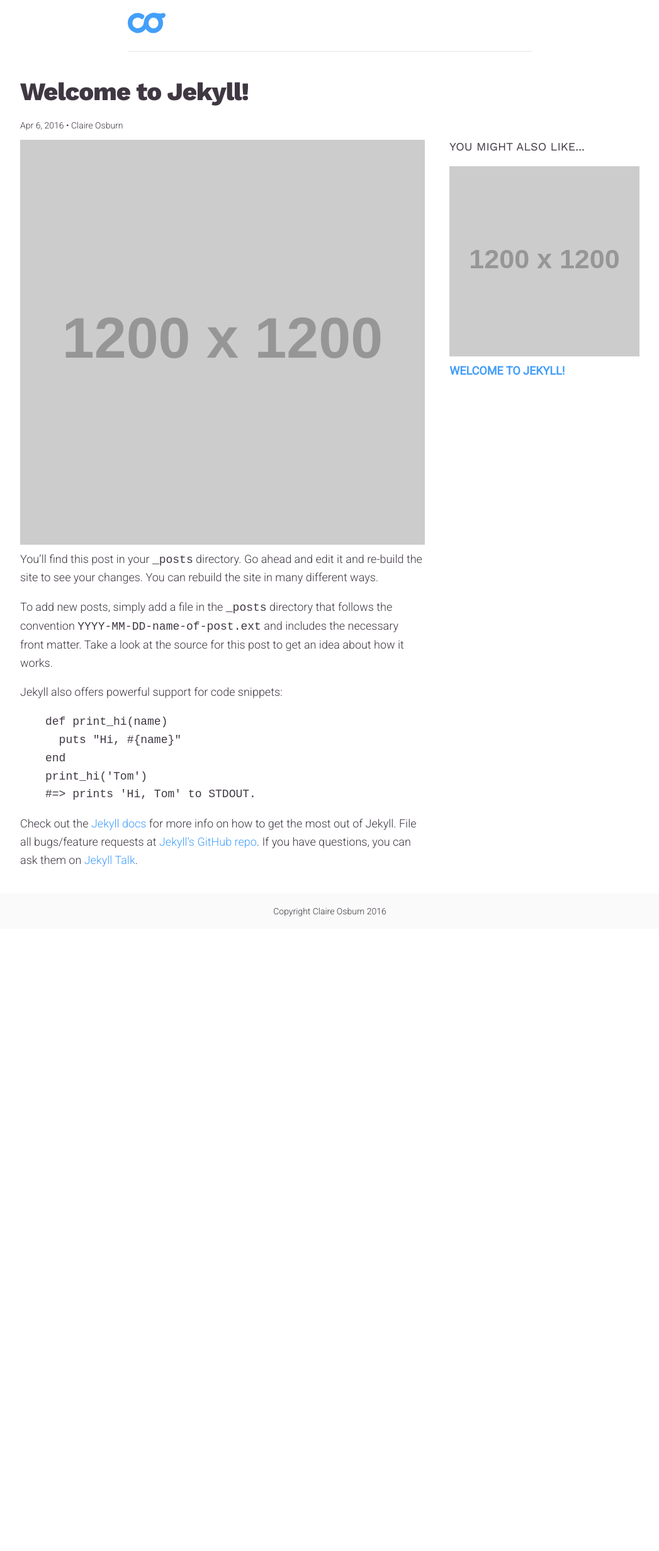
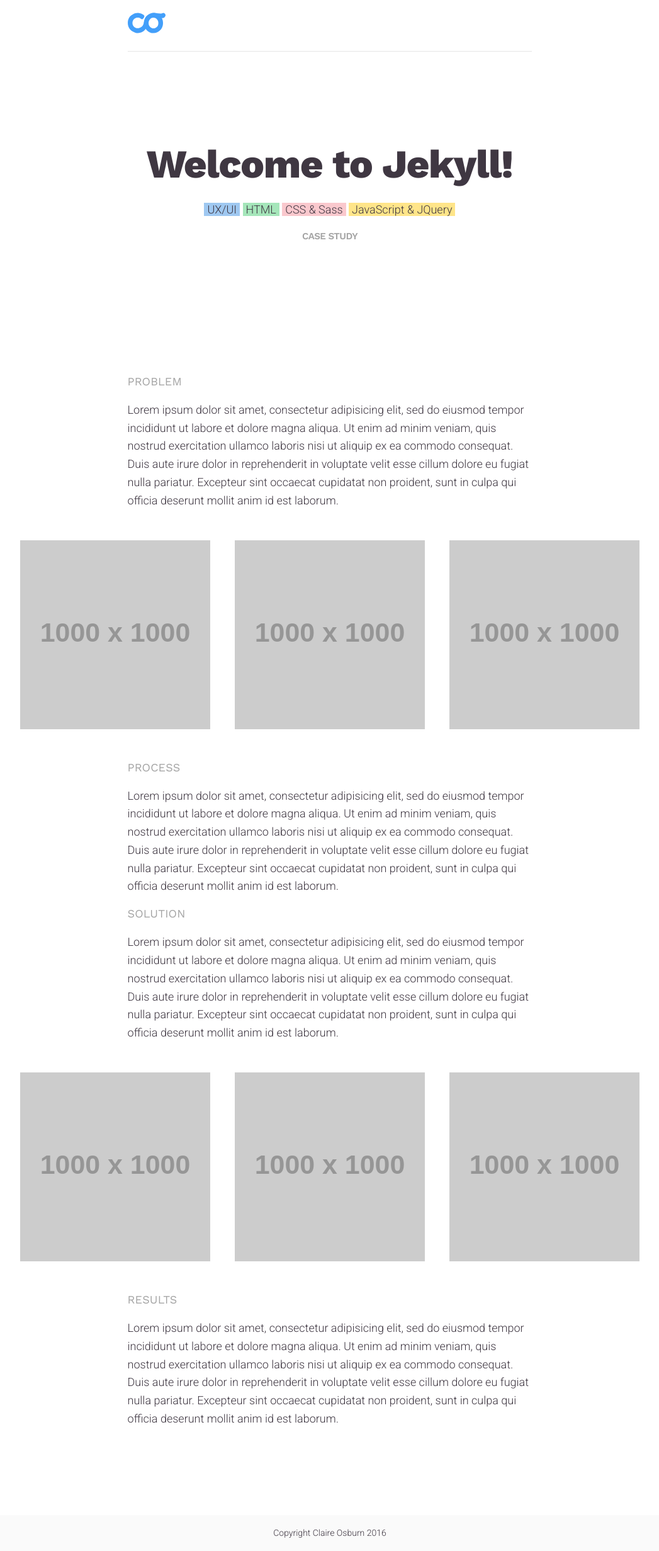
Before and after one commit to cosburn/cosburn.github.io, a Jekyll site: the page built from _posts/2016-04-06-welcome-to-jekyll.markdown, in a window 1280 px wide. Shown: the whole page at 63% size, without its empty margins (116-1163 px from the left). Built offline with Jekyll 4.4.1, drawn with Linux system fonts in a browser that asks for light colours; before the commit the page ends 1475 px from its top, so only the background shows below that.

Commit message:
working on case study page template

```diff
--- a/_layouts/post.html
+++ b/_layouts/post.html
@@ -1,7 +1,107 @@
 ---
 layout: default
 ---
-<div class="container">
+
+	<section class="">
+	  <div class="container">
+	    <div class="row">
+	      <div class="eight columns offset-by-two text-center">
+	        <h1>{{ page.title }}</h1>
+	        <ul class="no-style inline">
+	          <li><span class="tag ux">UX/UI</span></li>
+	          <li><span class="tag html">HTML</span></li>
+	          <li><span class="tag css">CSS &amp; Sass</span></li>
+	          <li><span class="tag js">JavaScript &amp; JQuery</span></li>
+	        </ul>
+	        <h2 class="text-h5 text-medium-gray uppercase">Case Study</h2>
+	      </div>
+	    </div><!--./row-->
+    </div>
+  </section>
+
+  <section>
+  	<div class="container">
+	    <div class="row">
+	      <div class="eight columns offset-by-two">
+	        <h3 class="text-h4 text-medium-gray uppercase">Problem</h3>
+	        <p>Lorem ipsum dolor sit amet, consectetur adipisicing elit, sed do eiusmod
+	        tempor incididunt ut labore et dolore magna aliqua. Ut enim ad minim veniam,
+	        quis nostrud exercitation ullamco laboris nisi ut aliquip ex ea commodo
+	        consequat. Duis aute irure dolor in reprehenderit in voluptate velit esse
+	        cillum dolore eu fugiat nulla pariatur. Excepteur sint occaecat cupidatat non
+	        proident, sunt in culpa qui officia deserunt mollit anim id est laborum.
+	      </div>
+	    </div><!--./row-->
+	    <div class="row">
+	    	<div class="four columns">
+	    		<div class="has-bg-img case-study-img" style="background-image: url('http://placehold.it/1000x1000')">
+	    		</div>
+	    	</div>
+	    	<div class="four columns">
+	    		<div class="has-bg-img case-study-img" style="background-image: url('http://placehold.it/1000x1000')">
+	    		</div>
+	    	</div>
+	    	<div class="four columns">
+	    		<div class="has-bg-img case-study-img" style="background-image: url('http://placehold.it/1000x1000')">
+	    		</div>
+	    	</div>
+	    </div><!--./row-->
+	    <div class="row">
+		    <div class="eight columns offset-by-two">
+	        <h3 class="text-h4 text-medium-gray uppercase">Process</h3>
+	        <p>Lorem ipsum dolor sit amet, consectetur adipisicing elit, sed do eiusmod
+	        tempor incididunt ut labore et dolore magna aliqua. Ut enim ad minim veniam,
+	        quis nostrud exercitation ullamco laboris nisi ut aliquip ex ea commodo
+	        consequat. Duis aute irure dolor in reprehenderit in voluptate velit esse
+	        cillum dolore eu fugiat nulla pariatur. Excepteur sint occaecat cupidatat non
+	        proident, sunt in culpa qui officia deserunt mollit anim id est laborum.
+	      </div>
+	    </div><!--./row-->
+	    <div class="row">
+		    <div class="eight columns offset-by-two">
+	        <h3 class="text-h4 text-medium-gray uppercase">Solution</h3>
+	        <p>Lorem ipsum dolor sit amet, consectetur adipisicing elit, sed do eiusmod
+	        tempor incididunt ut labore et dolore magna aliqua. Ut enim ad minim veniam,
+	        quis nostrud exercitation ullamco laboris nisi ut aliquip ex ea commodo
+	        consequat. Duis aute irure dolor in reprehenderit in voluptate velit esse
+	        cillum dolore eu fugiat nulla pariatur. Excepteur sint occaecat cupidatat non
+	        proident, sunt in culpa qui officia deserunt mollit anim id est laborum.
+	      </div>
+	    </div><!--./row-->
+	    <div class="row">
+	    	<div class="four columns">
+	    		<div class="has-bg-img case-study-img" style="background-image: url('http://placehold.it/1000x1000')">
+	    		</div>
+	    	</div>
+	    	<div class="four columns">
+	    		<div class="has-bg-img case-study-img" style="background-image: url('http://placehold.it/1000x1000')">
+	    		</div>
+	    	</div>
+	    	<div class="four columns">
+	    		<div class="has-bg-img case-study-img" style="background-image: url('http://placehold.it/1000x1000')">
+	    		</div>
+	    	</div>
+	    </div><!--./row-->
+	    <div class="row">
+		    <div class="eight columns offset-by-two">
+	        <h3 class="text-h4 text-medium-gray uppercase">Results</h3>
+	        <p>Lorem ipsum dolor sit amet, consectetur adipisicing elit, sed do eiusmod
+	        tempor incididunt ut labore et dolore magna aliqua. Ut enim ad minim veniam,
+	        quis nostrud exercitation ullamco laboris nisi ut aliquip ex ea commodo
+	        consequat. Duis aute irure dolor in reprehenderit in voluptate velit esse
+	        cillum dolore eu fugiat nulla pariatur. Excepteur sint occaecat cupidatat non
+	        proident, sunt in culpa qui officia deserunt mollit anim id est laborum.
+	      </div>
+	    </div><!--./row-->
+	  </div>
+	</section>
+
+
+
+
+
+
+<!-- <div class="container">
 
 	<header class="post-header">
 		<h1 class="post-title text-h2" itemprop="name headline">{{ page.title }}</h1>
@@ -33,4 +133,4 @@
 		</div>
 	</div>
 
-</div>
+</div> -->
--- /dev/null
+++ b/_sass/_case-studies.scss
@@ -0,0 +1,9 @@
+/*------------------------------------*\
+    #CASE STUDIES
+\*------------------------------------*/
+
+.case-study-img {
+	width: 100%;
+	height: 300px;
+	margin: 30px 0 50px 0;
+}
--- a/_sass/_helpers.scss
+++ b/_sass/_helpers.scss
@@ -38,6 +38,14 @@
 .text-left    { text-align:left; }
 .text-right   { text-align:right; }
 
+.has-bg-img {
+  background-position:center center;
+  background-repeat:no-repeat;
+  -moz-background-size: cover;
+  -webkit-background-size: cover;
+  background-size: cover;
+}
+
 /*------------------------------------*\
     #TEXT COLOR TRUMPS
 \*------------------------------------*/
--- a/_sass/_lists.scss
+++ b/_sass/_lists.scss
@@ -7,3 +7,17 @@
 	list-style: none;
 	padding-left: 0;
 }
+
+ul.inline,
+ol.inline {
+	li { display: inline-block; }
+}
+
+.tag {
+	padding: 0 5px;
+	&.ux 		{ background-color: col(light-blue); }
+	&.html  { background-color: col(seafoam); }
+	&.css		{ background-color: col(light-pink); }
+	&.cms		{ background-color: col(co-orange); }
+	&.js		{ background-color: col(co-yellow); }
+}
--- a/_sass/_structure.scss
+++ b/_sass/_structure.scss
@@ -35,14 +35,9 @@
 }
 
 section.work {
-	.row { padding: 40px 0; }
-	.tag {
-		padding: 0 5px;
-		&.ux 		{ background-color: col(light-blue); }
-		&.html  { background-color: col(seafoam); }
-		&.css		{ background-color: col(light-pink); }
-		&.cms		{ background-color: col(co-orange); }
-		&.js		{ background-color: col(co-yellow); }
+	.row {
+		padding: 40px 0;
+		&:hover { background-color: col(off-white); }
 	}
 	img {
 		border: 5px solid col(light-gray);
--- a/css/main.scss
+++ b/css/main.scss
@@ -18,5 +18,6 @@
         "forms",
         "structure",
         "nav",
-        "buttons"
+        "buttons",
+        "case-studies"
 ;
```
Also changed, not shown: index.html (+4 -4 lines), 1 other file.
